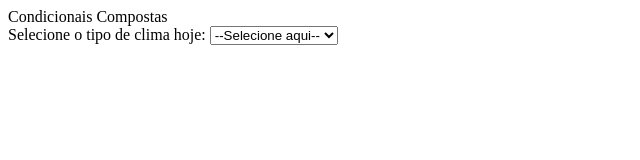
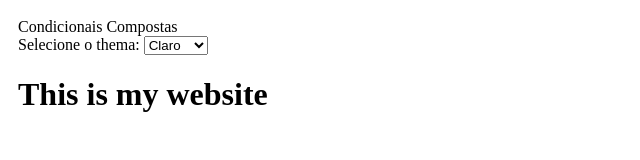
Before and after one commit to cloudsystems22/AulasJavaScript, a plain HTML site: page CondicionaisSimplesCompostas/index.html in a window 1280 px wide. Shown: the whole page, without its empty margins (0-640 px from the left). Drawn offline with Linux system fonts and the light colour scheme.

Commit message:
Atualização aula2

```diff
--- a/CondicionaisSimplesCompostas/condicionaisCompostas.js
+++ b/CondicionaisSimplesCompostas/condicionaisCompostas.js
@@ -2,6 +2,20 @@ const title = 'Condicionais Compostas'
 
 document.querySelector('#body').innerHTML = title
 console.log("Condicionais Compostas")
+
+/*------------------- Condicionais ternárias -------------------------- */
+var select = document.querySelector('select');
+var html = document.querySelector('html');
+document.body.style.padding = '10px';
+
+function update(bgColor, textColor) {
+  html.style.backgroundColor = bgColor;
+  html.style.color = textColor;
+}
+
+select.onchange = function() {
+  (select.value === 'black') ? update('black','white') : update('white','black');
+}
 
 /* ------------------ Exemplo com Html --------------------------------
 var select = document.querySelector('select');
--- a/CondicionaisSimplesCompostas/index.html
+++ b/CondicionaisSimplesCompostas/index.html
@@ -1,16 +1,18 @@
 <!DOCTYPE html>
 <html lang="en">
+
 <head>
     <meta charset="UTF-8">
     <meta http-equiv="X-UA-Compatible" content="IE=edge">
     <meta name="viewport" content="width=device-width, initial-scale=1.0">
     <title>Condicionais, simples e compostas</title>
 </head>
+
 <body>
     <div id="body">
 
     </div>
-    <label for="tempo">Selecione o tipo de clima hoje: </label>
+    <!-- <label for="tempo">Selecione o tipo de clima hoje: </label>
     <select id="tempo">
         <option value="">--Selecione aqui--</option>
         <option value="ensolarado">Ensolarado</option>
@@ -18,9 +20,18 @@
         <option value="nublado">Nublado</option>
         <option value="tempestade">Tempestade</option>
     </select>
+    <p></p> -->
 
-        <p></p>
+    <label for="theme">Selecione o thema: </label>
+    <select id="theme">
+        <option value="white">Claro</option>
+        <option value="black">Escuro</option>
+    </select>
+
+    <h1>This is my website</h1>
+
     <!-- <script src="condicionaisSimples.js"></script> -->
     <script src="condicionaisCompostas.js"></script>
 </body>
+
 </html>
```
Also changed, not shown: FluxoEstruturaRepeticao/index.html (+1 -0 lines), CondicionaisSimplesCompostas/condicionaisSimples.js (line endings or trailing spaces). Lines whose indentation alone changed are shown as unchanged.
